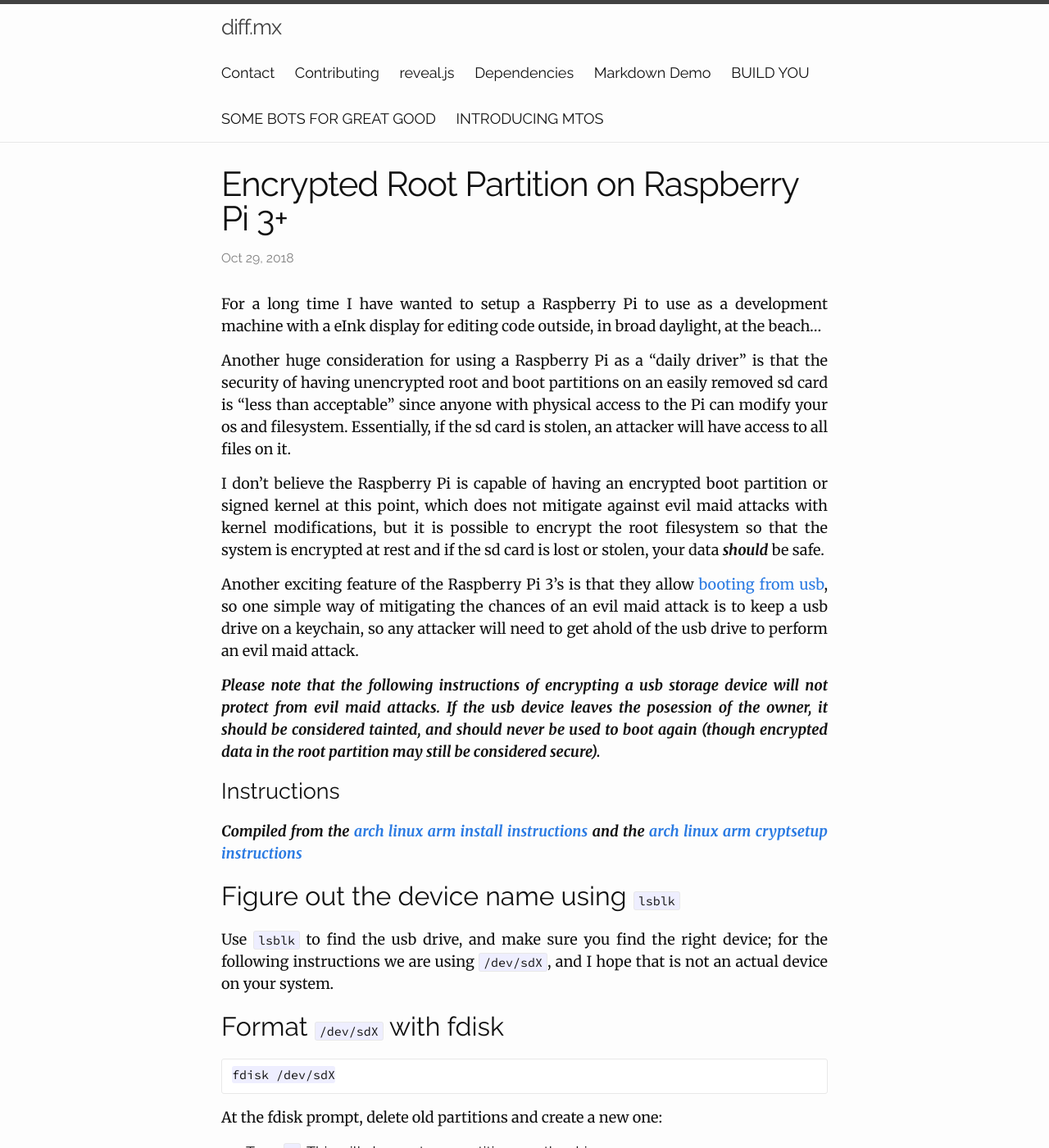
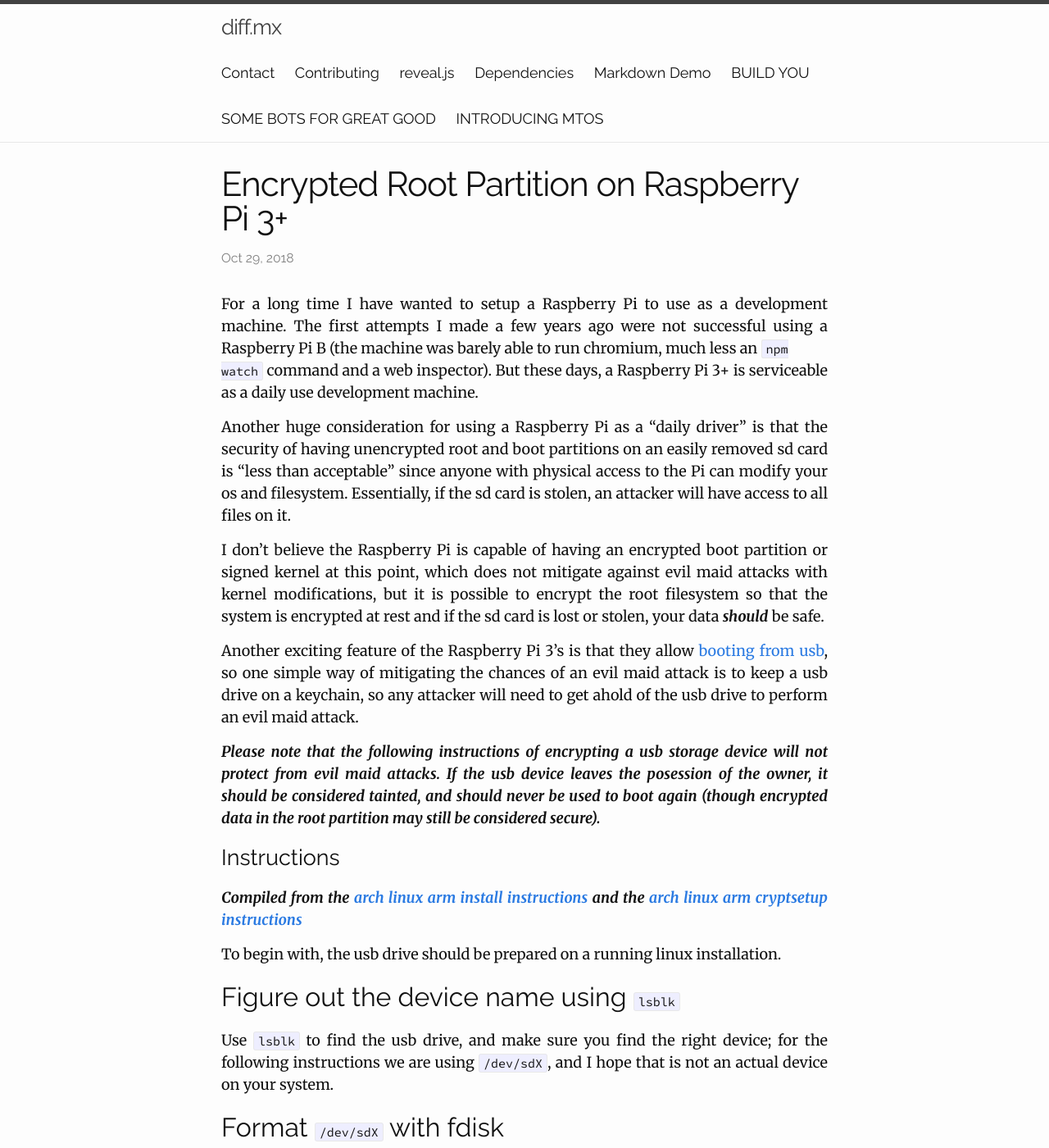
Before and after one commit to diffalot/diff.mx, a Jekyll site: the page built from _posts/2018-10-29-encrpted-root-on-raspberry-pi.md, in a window 1280 px wide and 1400 px high. Shown: the whole window at 82% size. Built offline with Jekyll 4.4.1, drawn with Linux system fonts in a browser that asks for light colours; some of the changed text lies outside the part shown.

Commit message:
polish up encrypted raspberry pi root post

````diff
--- a/_posts/2018-10-29-encrpted-root-on-raspberry-pi.md
+++ b/_posts/2018-10-29-encrpted-root-on-raspberry-pi.md
@@ -7,26 +7,29 @@
 ---
 
 For a long time I have wanted to setup a Raspberry Pi to use as a development
-machine with a eInk display for editing code outside, in broad daylight, at the beach...
+machine. The first attempts I made a few years ago were not successful using a
+Raspberry Pi B (the machine was barely able to run chromium, much less an `npm
+watch` command and a web inspector). But these days, a Raspberry Pi 3+ is
+serviceable as a daily use development machine.
 
 Another huge consideration for using a Raspberry Pi as a "daily driver" is that
-the security of having unencrypted root and boot partitions on an easily
-removed sd card is "less than acceptable" since anyone with physical access to
-the Pi can modify your os and filesystem.  Essentially, if the sd card is
-stolen, an attacker will have access to all files on it.
+the security of having unencrypted root and boot partitions on an easily removed
+sd card is "less than acceptable" since anyone with physical access to the Pi
+can modify your os and filesystem. Essentially, if the sd card is stolen, an
+attacker will have access to all files on it.
 
 I don't believe the Raspberry Pi is capable of having an encrypted boot
 partition or signed kernel at this point, which does not mitigate against evil
 maid attacks with kernel modifications, but it is possible to encrypt the root
-filesystem so that the system is encrypted at rest and if the sd card is lost
-or stolen, your data *should* be safe.
+filesystem so that the system is encrypted at rest and if the sd card is lost or
+stolen, your data *should* be safe.
 
 Another exciting feature of the Raspberry Pi 3's is that they allow [booting
 from
 usb](https://www.raspberrypi.org/documentation/hardware/raspberrypi/bootmodes/msd.md),
 so one simple way of mitigating the chances of an evil maid attack is to keep a
-usb drive on a keychain, so any attacker will need to get ahold of the usb
-drive to perform an evil maid attack.
+usb drive on a keychain, so any attacker will need to get ahold of the usb drive
+to perform an evil maid attack.
 
 ***Please note that the following instructions of encrypting a usb storage
 device will not protect from evil maid attacks. If the usb device leaves the
@@ -41,8 +44,10 @@
 
 # Instructions
 
-*Compiled from the [arch linux arm install instructions] and the [arch linux
-arm cryptsetup instructions]*
+*Compiled from the [arch linux arm install instructions] and the [arch linux arm
+cryptsetup instructions]*
+
+To begin with, the usb drive should be prepared on a running linux installation.
 
 ## Figure out the device name using `lsblk`
 
@@ -60,9 +65,12 @@
 
 1. Type `o`. This will clear out any partitions on the drive.
 1. Type `p` to list partitions. There should be no partitions left.
-1. Type `n`, then `p` for primary, `1` for the first partition on the drive, press `ENTER` to accept the default first sector, then type `+512M` for the last sector.
+1. Type `n`, then `p` for primary, `1` for the first partition on the drive,
+   press `ENTER` to accept the default first sector, then type `+512M` for the
+   last sector.
 1. Type `t`, then `c` to set the first partition to type W95 FAT32 (LBA).
-1. Type `n`, then `p` for primary, `2` for the second partition on the drive, and then press `ENTER` twice to accept the default first and last sector.
+1. Type `n`, then `p` for primary, `2` for the second partition on the drive,
+   and then press `ENTER` twice to accept the default first and last sector.
 1. Write the partition table and exit by typing `w.
 
 
@@ -120,6 +128,8 @@
 
 ## Chroot into `/mnt` with `qemu`
 
+***Note: the following steps should be done in the qemu chroot!***
+
 ***This is a badass way to manage a Pi system; you can just insert the usb into
 a host system and boot into it as if you're physically using a Pi***
 
@@ -129,8 +139,6 @@
 
 # exit when finished with 'poweroff'
 ```
-
-***Note: the following steps should be done in the qemu chroot!***
 
 ### Administer system
 
@@ -173,7 +181,8 @@
 
 #### setup Pi `/boot/cmdline.txt` to use the encrypted device
 
-Add: `root=/dev/mapper/usb-drive cryptdevice=/dev/sda2:usb-drive rootfstype=ext4` to the command
+Add: `root=/dev/mapper/usb-drive cryptdevice=/dev/sda2:usb-drive
+rootfstype=ext4` to the command
 
 #### Setup `/etc/fstab` to point to the usb drive instead of the sd card
 
@@ -191,10 +200,10 @@
 sync
 ```
 
-
-
-
-
-
 [arch linux arm install instructions]: https://archlinuxarm.org/platforms/armv8/broadcom/raspberry-pi-3
 [arch linux arm cryptsetup instructions]: https://wiki.polaire.nl/doku.php?id=archlinux-raspberry-encrypted#raspberry_pi_3_-_arch_linux_encrypted_root_fs
+
+## Boot the Raspberry Pi
+
+Remove the sd card from the raspberry pi, plug in the usb drive and a usb
+keyboard, and power it on.
````
